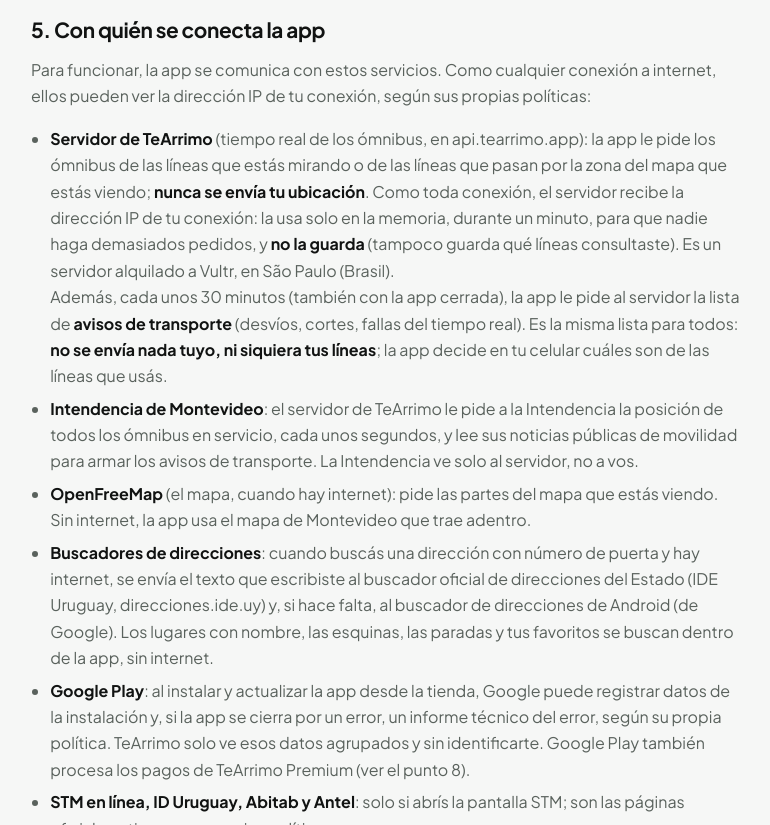
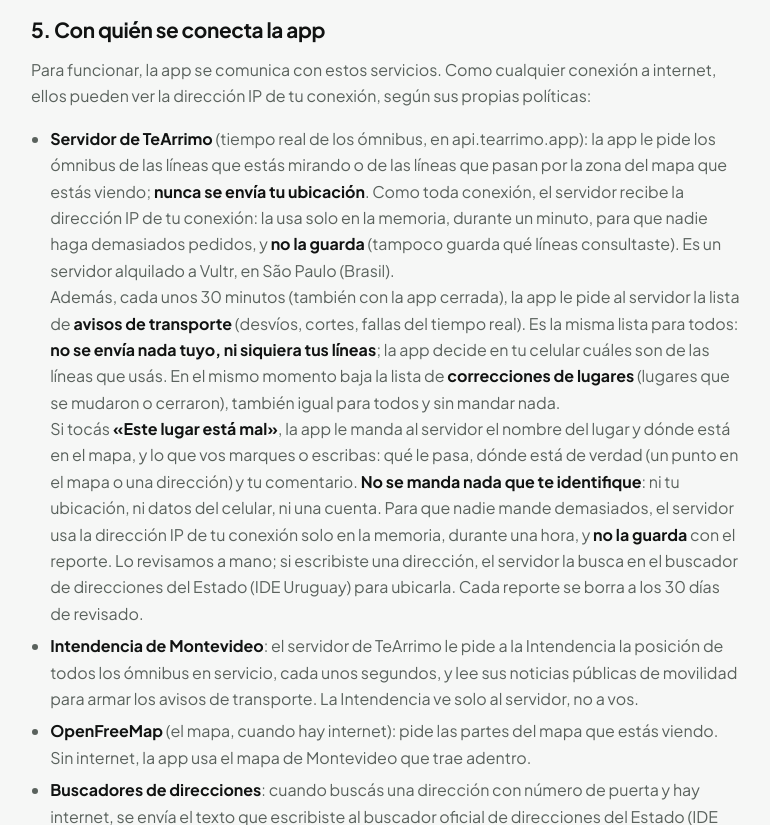
Before and after one commit to dancorbo/Omniuy, a plain HTML site: page privacidad/index.html in a window 1280 px wide. Shown: the part 1920-2745 px from the top of the page, without its empty margins (253-1023 px from the left). Drawn offline with Linux system fonts and the light colour scheme; a script that the page names is missing.

Commit message:
Privacidad: «Este lugar está mal» y correcciones de lugares (sin datos de la persona; IP solo en memoria)
Co-Authored-By: Claude Opus 5.5 <noreply@anthropic.com>

```diff
--- a/privacidad/index.html
+++ b/privacidad/index.html
@@ -52,7 +52,7 @@
     <div class="contenedor contenedor--angosto">
       <span class="antetitulo">Privacidad</span>
       <h1>Política de privacidad</h1>
-      <p class="fecha">Última actualización: 26 de noviembre de 2026</p>
+      <p class="fecha">Última actualización: 27 de noviembre de 2026</p>
 
       <div class="resumen">
         <p><strong>En pocas palabras:</strong> la app TeArrimo no tiene cuentas, no muestra anuncios, no usa estadísticas ni
@@ -123,7 +123,15 @@
           Además, cada unos 30 minutos (también con la app cerrada), la app le pide al servidor la lista de
           <strong>avisos de transporte</strong> (desvíos, cortes, fallas del tiempo real). Es la misma lista para todos:
           <strong>no se envía nada tuyo, ni siquiera tus líneas</strong>; la app decide en tu celular cuáles son de las
-          líneas que usás.</li>
+          líneas que usás. En el mismo momento baja la lista de <strong>correcciones de lugares</strong> (lugares que se
+          mudaron o cerraron), también igual para todos y sin mandar nada.<br>
+          Si tocás <strong>«Este lugar está mal»</strong>, la app le manda al servidor el nombre del lugar y dónde está
+          en el mapa, y lo que vos marques o escribas: qué le pasa, dónde está de verdad (un punto en el mapa o una
+          dirección) y tu comentario. <strong>No se manda nada que te identifique</strong>: ni tu ubicación, ni datos
+          del celular, ni una cuenta. Para que nadie mande demasiados, el servidor usa la dirección IP de tu conexión
+          solo en la memoria, durante una hora, y <strong>no la guarda</strong> con el reporte. Lo revisamos a mano; si
+          escribiste una dirección, el servidor la busca en el buscador de direcciones del Estado (IDE Uruguay) para
+          ubicarla. Cada reporte se borra a los 30 días de revisado.</li>
         <li><strong>Intendencia de Montevideo</strong>: el servidor de TeArrimo le pide a la Intendencia la posición de
           todos los ómnibus en servicio, cada unos segundos, y lee sus noticias públicas de movilidad para armar los
           avisos de transporte. La Intendencia ve solo al servidor, no a vos.</li>
```
